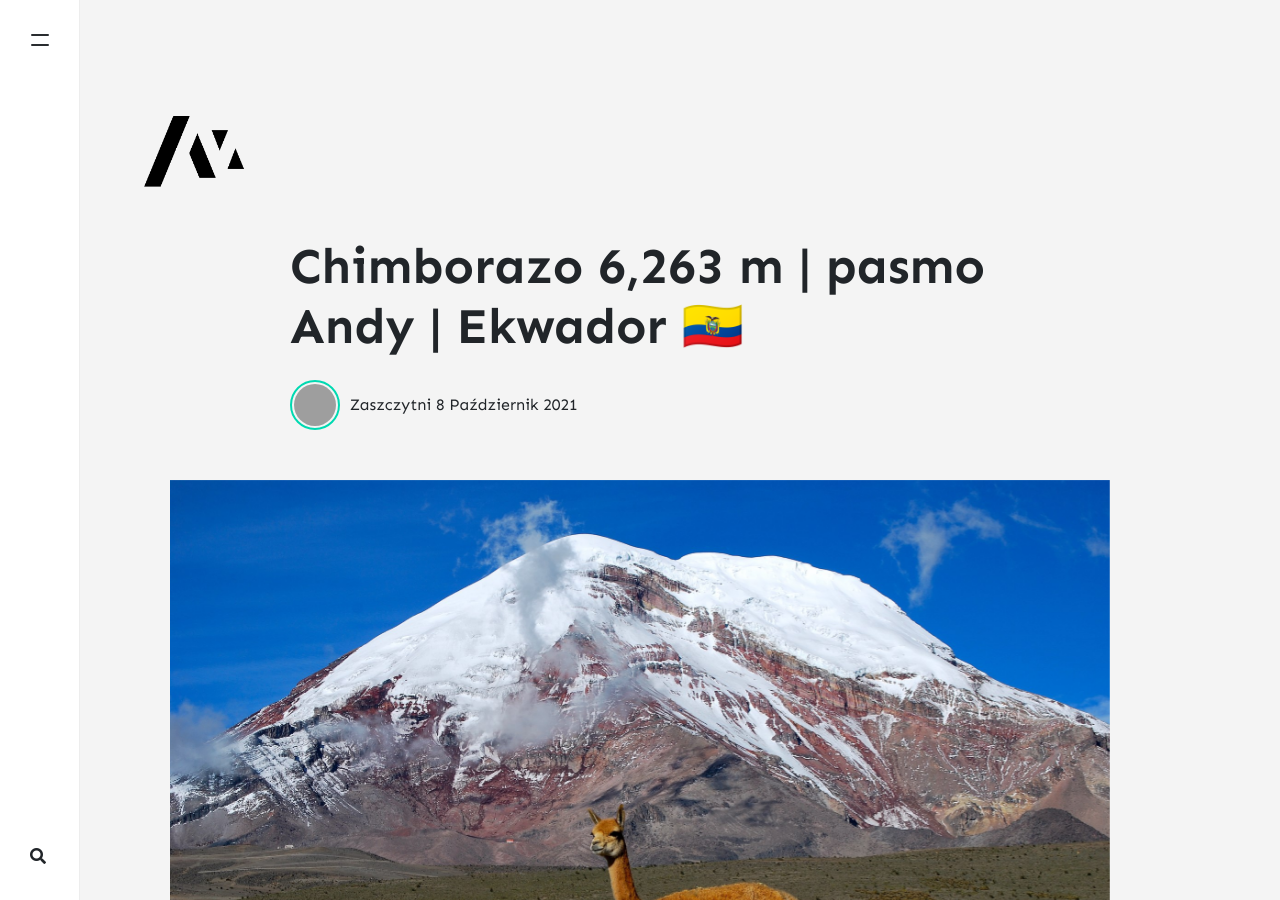
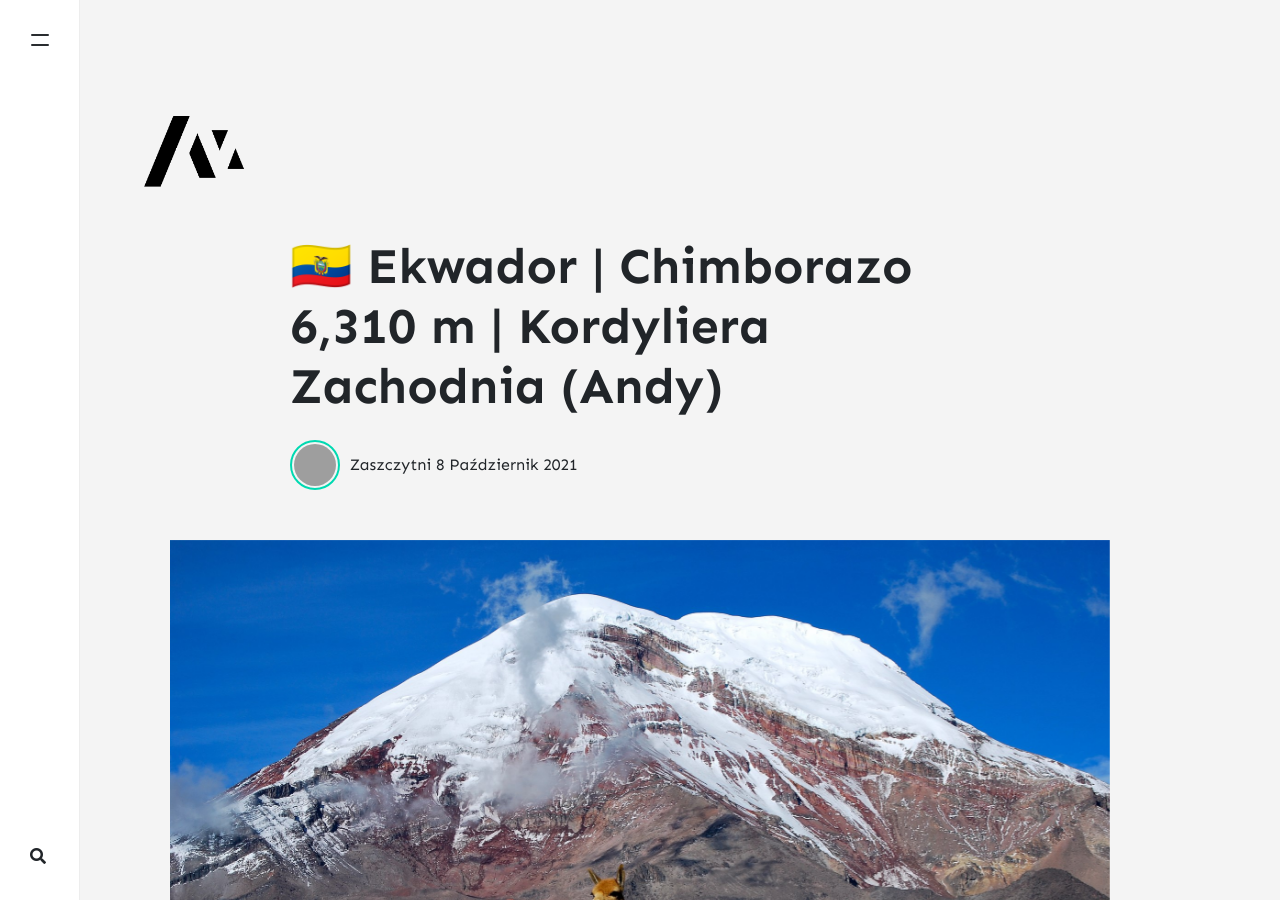
Before and after one commit to leszko/zaszczytni, a Jekyll site: the page built from _posts/2021-10-08-chimborazo.md, in a window 1280 px wide and 900 px high. Built offline with Jekyll 4.4.1, drawn with Linux system fonts in a browser that asks for light colours; nearby versions of some CDN libraries; comment, search, counter and statistics services are not loaded; grey boxes are pictures that could not be loaded.

Commit message:
Update 2021-10-08-chimborazo.md

```diff
--- a/_posts/2021-10-08-chimborazo.md
+++ b/_posts/2021-10-08-chimborazo.md
@@ -1,7 +1,7 @@
 ---
 layout: post
 image:  assets/images/2021-10-08-chimborazo.jpg
-title: Chimborazo 6,263 m | pasmo Andy | Ekwador 🇪🇨
+title: 🇪🇨 Ekwador | Chimborazo 6,310 m | Kordyliera Zachodnia (Andy)
 author: zaszczytni
 ---
 
```
